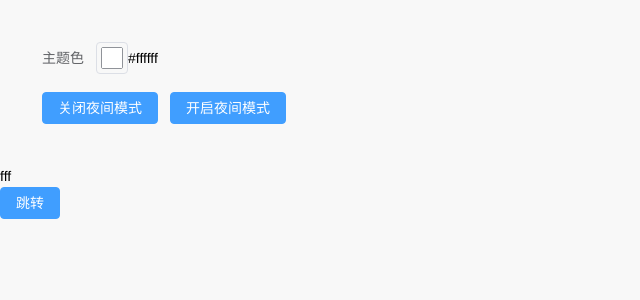
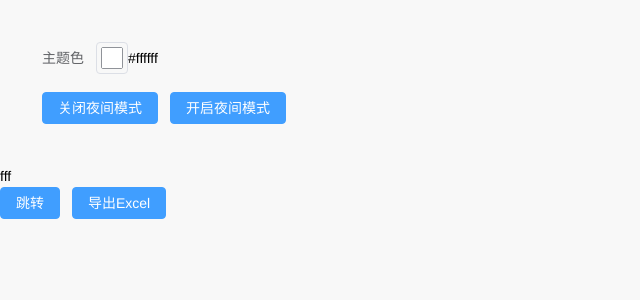
Before and after one commit to twoknives-li/tk-vue-vite, a Vue app: page /setting in a window 1280 px wide. Shown: the top 300 px of the page, without its empty margins (0-640 px from the left). Built offline with nearby package versions, Linux system fonts and the light colour scheme.

Commit message:
前端直接生成Excel

```diff
--- a/src/pages/setting/index.vue
+++ b/src/pages/setting/index.vue
@@ -20,6 +20,7 @@
     <div class="box">fff</div>
 
     <el-button type="primary" @click="doJump">跳转</el-button>
+    <el-button type="primary" @click="doExport">导出Excel</el-button>
   </div>
 </template>
 <script setup lang="ts">
@@ -30,6 +31,7 @@ import { Local } from "@/utils/storage";
 import { storeToRefs } from "pinia";
 import mittBus from '@/utils/mitt';
 import router from "@/router";
+import * as XLSX from 'xlsx'
 
 const storesThemeConfig = useThemeConfig();
 const { themeConfig } = storeToRefs(storesThemeConfig);
@@ -56,6 +58,19 @@ const changColor = (color) => {
   setLocalThemeConfigStyle();
 };
 
+// 导出Excel
+const doExport = () =>{
+  const data = [
+        ['姓名', '年龄', '性别', '身高'],
+        ['Alice', 20,'','175'],
+        ['Bob', 25, '男'],
+        ['Charlie', 30, '', '']
+      ];
+      const ws = XLSX.utils.aoa_to_sheet(data);
+      const wb = XLSX.utils.book_new();
+      XLSX.utils.book_append_sheet(wb, ws, 'Sheet1');
+      XLSX.writeFile(wb, 'data.xlsx');
+}
 const doJump = () =>{
   router.push('/leecode');
 }
```
